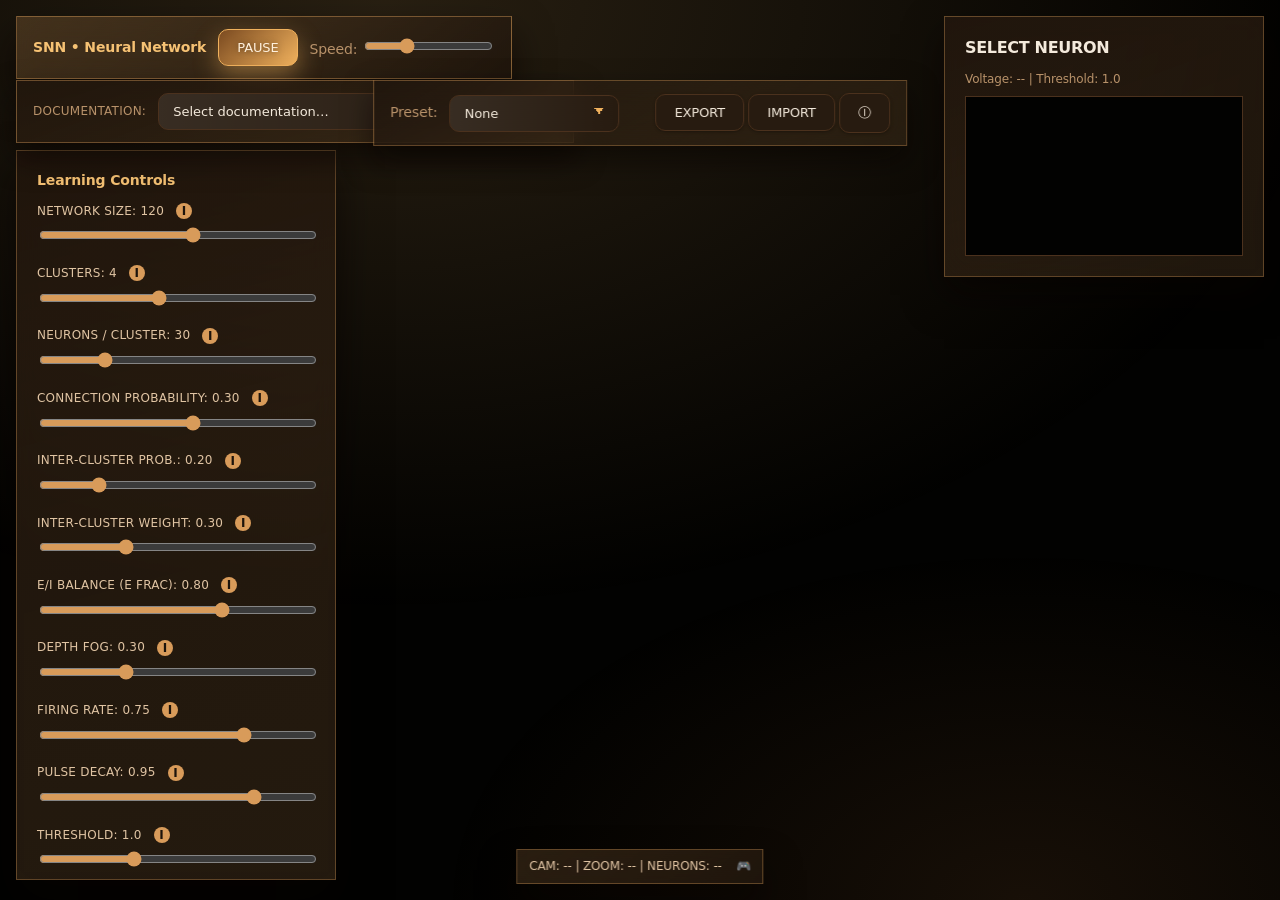
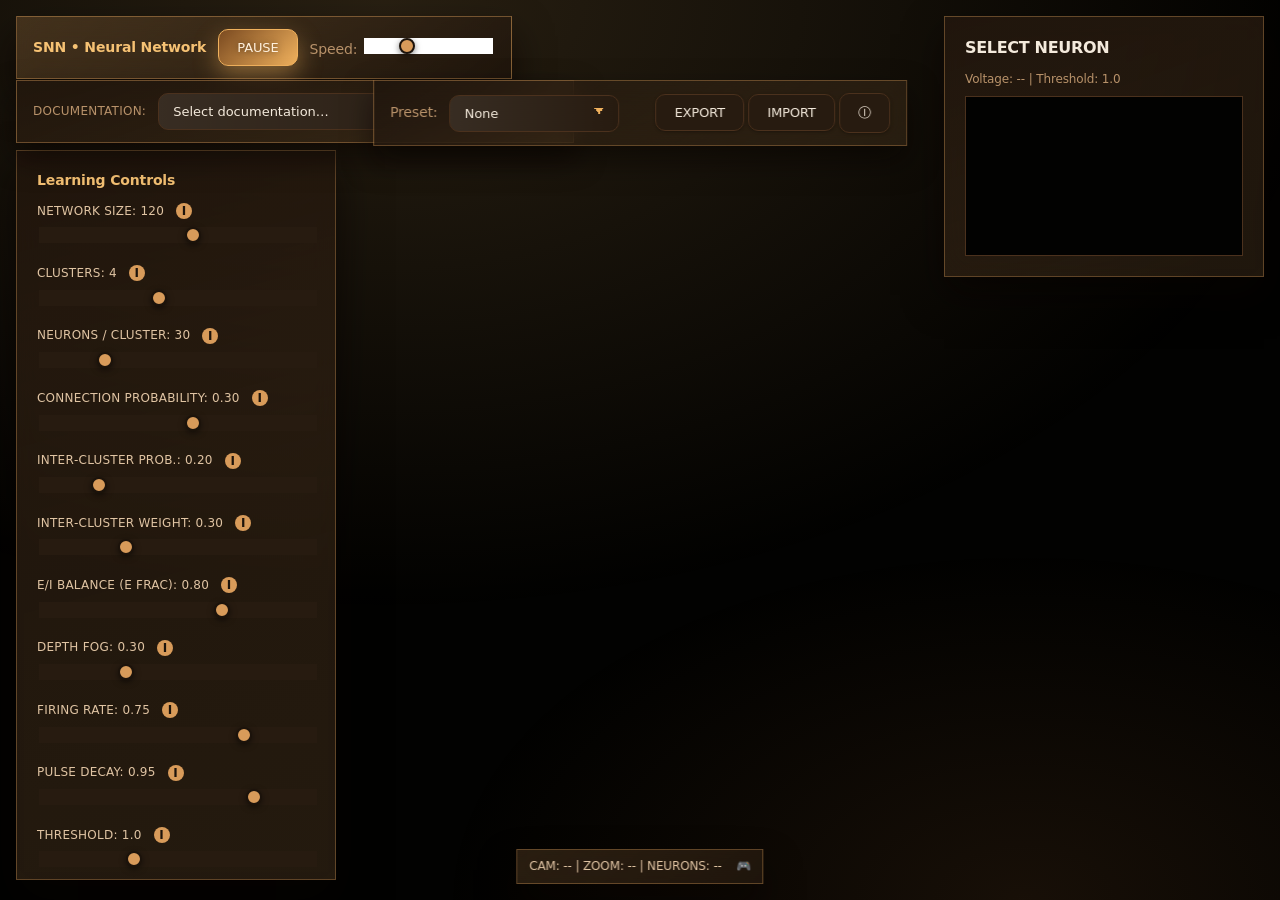

feat: enhance range input styles and update script references for consistency

--- a/css/styles.css
+++ b/css/styles.css
@@ -131,6 +131,31 @@ canvas {
   accent-color: var(--accent-primary);
 }
 
+input[type="range"] {
+  -webkit-appearance: none;
+}
+
+input[type="range"]::-webkit-slider-thumb {
+  -webkit-appearance: none;
+  height: 16px;
+  width: 16px;
+  border-radius: 50%;
+  background: var(--accent-primary);
+  border: 2px solid var(--surface-1);
+  box-shadow: 0 2px 6px rgba(0, 0, 0, 0.5);
+  cursor: pointer;
+}
+
+input[type="range"]::-moz-range-thumb {
+  height: 16px;
+  width: 16px;
+  border-radius: 50%;
+  background: var(--accent-primary);
+  border: 2px solid var(--surface-1);
+  box-shadow: 0 2px 6px rgba(0, 0, 0, 0.5);
+  cursor: pointer;
+}
+
 #panel {
   position: fixed;
   right: 16px;
